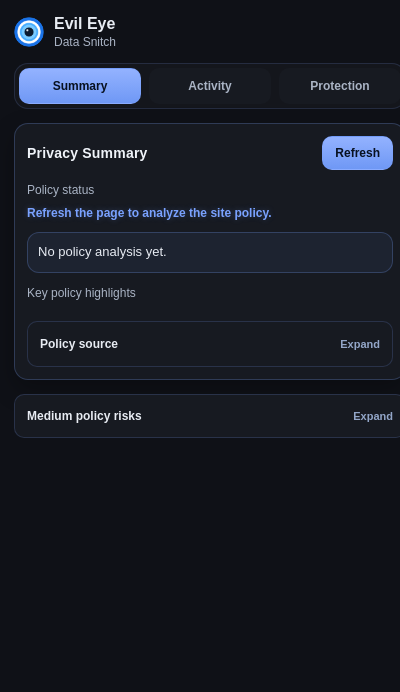
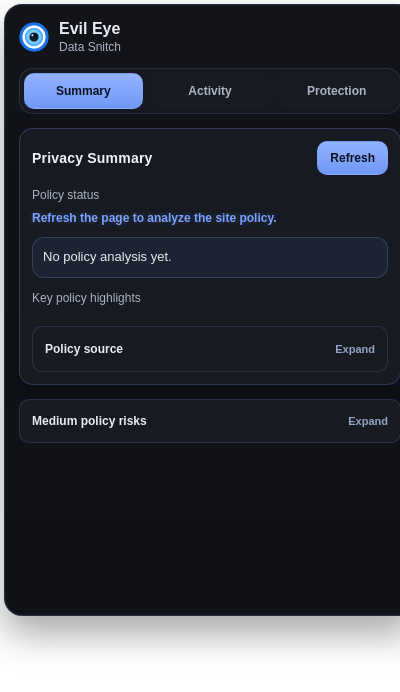
Before and after one commit to alfredomazon/Privacy-policy-analyzer, a browser extension: page popup.html in a window 400 px wide. Drawn offline with Linux system fonts and the light colour scheme.

Commit message:
Soften popup window edges

```diff
--- a/package.json
+++ b/package.json
@@ -1,6 +1,6 @@
 {
   "name": "privacy-policy-analyzer",
-  "version": "0.1.4",
+  "version": "0.1.5",
   "private": true,
   "type": "module",
   "scripts": {
--- a/popup.css
+++ b/popup.css
@@ -27,6 +27,8 @@
   --info: var(--theme-accent);
   --chip: #222a39;
   --shadow: 0 10px 24px rgba(0, 0, 0, 0.28);
+  --popup-radius: 18px;
+  --popup-edge: rgba(var(--theme-rgb), 0.18);
 }
 
 body[data-risk-theme="red"] {
@@ -53,6 +55,11 @@ body[data-risk-theme="yellow"] {
   box-sizing: border-box;
 }
 
+html {
+  margin: 0;
+  background: transparent;
+}
+
 [hidden] {
   display: none !important;
 }
@@ -61,16 +68,28 @@ body {
   margin: 0;
   width: 420px;
   min-height: 620px;
+  padding: 4px;
   font-family: Arial, Helvetica, sans-serif;
-  background: var(--bg);
+  background: transparent;
   color: var(--text);
+  overflow-x: hidden;
 }
 
 .wrap {
+  min-height: calc(620px - 8px);
   padding: 14px;
   display: flex;
   flex-direction: column;
   gap: 14px;
+  background:
+    linear-gradient(180deg, rgba(255, 255, 255, 0.012), rgba(255, 255, 255, 0)),
+    var(--bg);
+  border: 1px solid var(--popup-edge);
+  border-radius: var(--popup-radius);
+  box-shadow:
+    0 18px 36px rgba(0, 0, 0, 0.34),
+    0 0 0 1px rgba(255, 255, 255, 0.025) inset;
+  overflow: hidden;
 }
 
 .topbar {
```
Also changed, not shown: docs/CHROME_WEB_STORE_SUBMISSION.md (+1 -1 lines), manifest.json, 1 other file.
